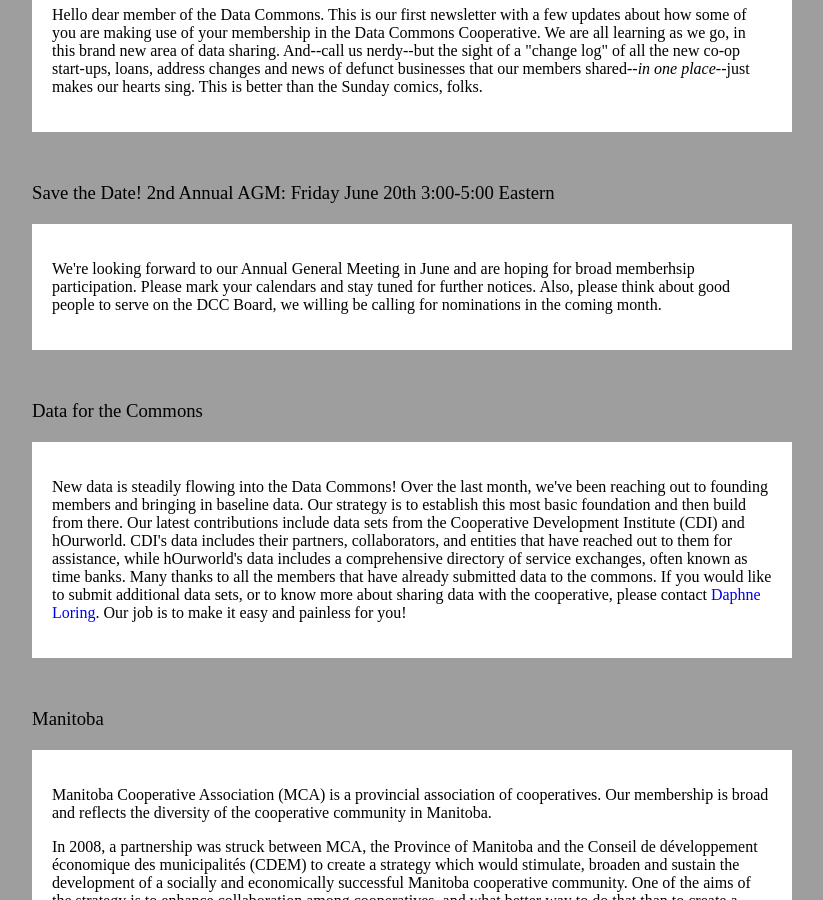
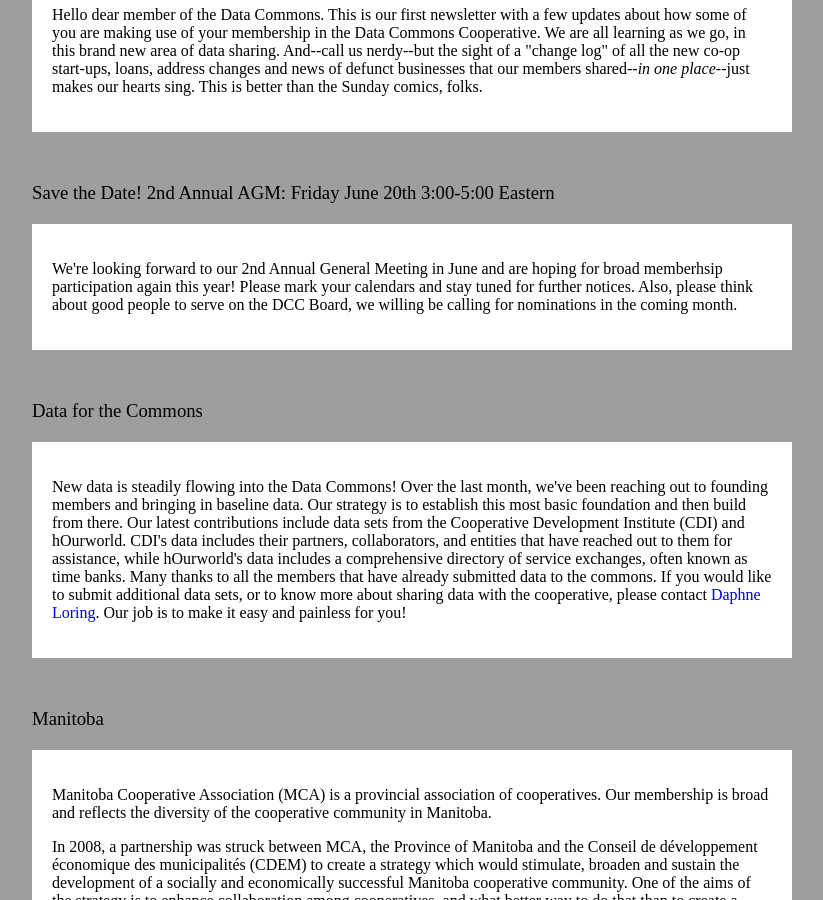
Before and after one commit to datacommons/datacommons.github.io, a Jekyll site: the page built from _posts/2014-03-25-hello.html, in a window 1280 px wide and 900 px high, scrolled down 470 px. Shown: the whole window, without its empty margins (228-1051 px from the left). Built offline with Jekyll 4.4.1, drawn with Linux system fonts in a browser that asks for light colours; some web fonts are replaced; Markdown is read by kramdown in place of the engine named in the settings.

Commit message:
Update 2014-03-25-hello.html

```diff
--- a/_posts/2014-03-25-hello.html
+++ b/_posts/2014-03-25-hello.html
@@ -22,7 +22,7 @@
 <h3>Save the Date! 2nd Annual AGM: Friday June 20th 3:00-5:00 Eastern</h3>
 
 <div class="section">
-<p>We're looking forward to our Annual General Meeting in June and are hoping for broad memberhsip participation.  Please mark your calendars and stay tuned for further notices.  Also, please think about good people to serve on the DCC Board, we willing be calling for nominations in the coming month.</p>
+<p>We're looking forward to our 2nd Annual General Meeting in June and are hoping for broad memberhsip participation again this year!  Please mark your calendars and stay tuned for further notices.  Also, please think about good people to serve on the DCC Board, we willing be calling for nominations in the coming month.</p>
 
 </div>
 
```
